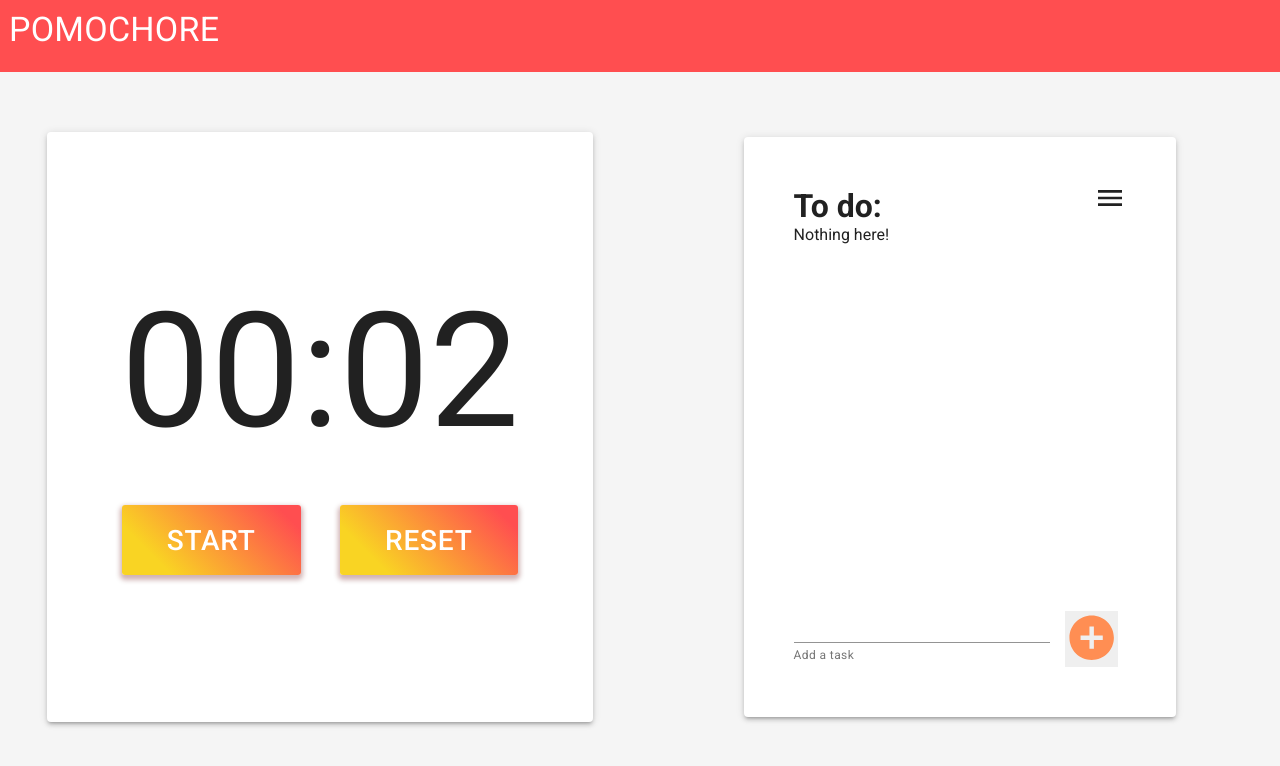
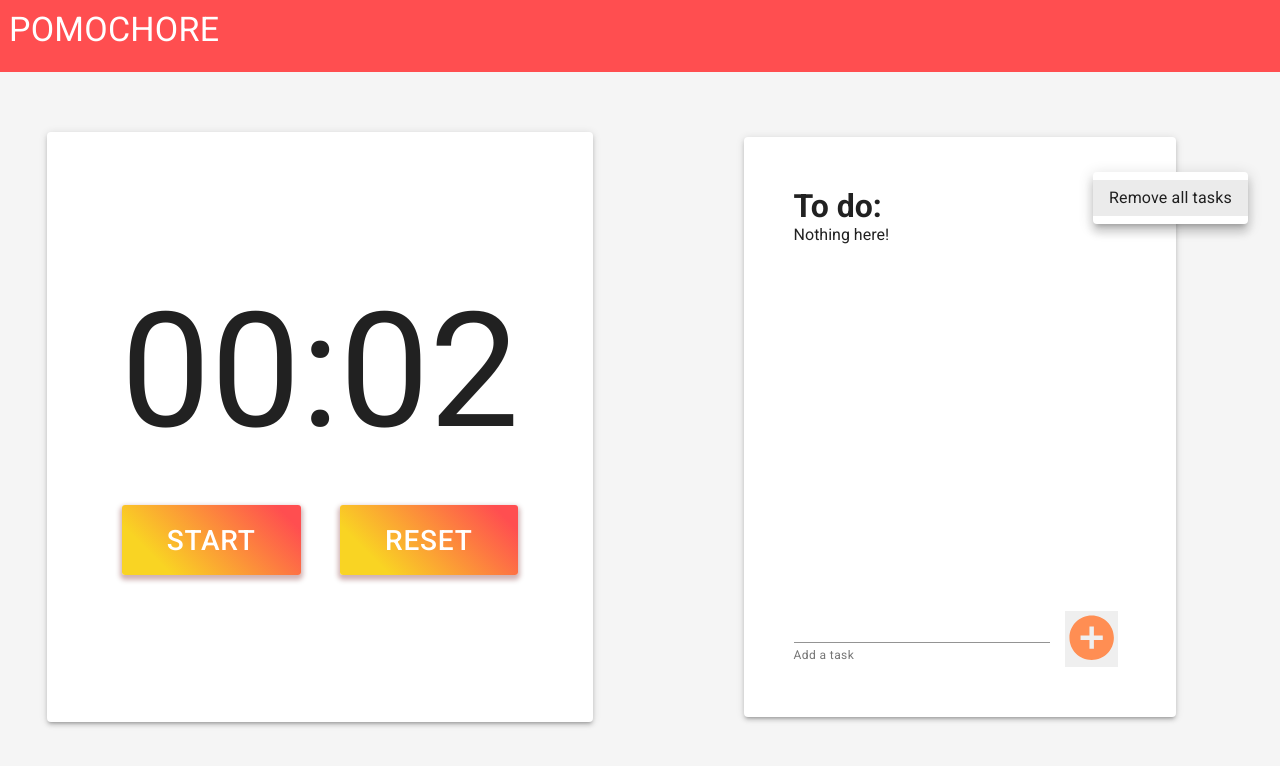
Before and after one commit to didemertens/pomodoro-app, a React (Create React App) app: page / in a window 1280 px wide. Both pictures are taken after a click on the icon 1110 px from the left and 197 px from the top of the page. Shown: the top 766 px of the page. Built offline with nearby package versions, Linux system fonts and the light colour scheme.

Commit message:
added menu item to todo list

```diff
--- a/src/components/todo/Todo.js
+++ b/src/components/todo/Todo.js
@@ -4,11 +4,26 @@ import { connect } from 'react-redux'
 import AddCircleOutlinedIcon from '@material-ui/icons/AddCircleOutlined'
 import DeleteForeverSharpIcon from '@material-ui/icons/DeleteForeverSharp'
 import MenuIcon from '@material-ui/icons/Menu'
-import { TextField, Checkbox } from '@material-ui/core'
+import { TextField, Checkbox, Button, Menu, MenuItem } from '@material-ui/core'
 
 import { addToList, deleteToList, checkTodo, errorForm, removeAllTasks } from '../../actions'
 
 class Todo extends React.Component {
+  state = {
+    menuOpen: false,
+    anchorEl: null
+  }
+
+  handleMenu = (e) => {
+    this.setState({menuOpen: !this.state.menuOpen})
+    this.setState({anchorEl: e.currentTarget})
+  }
+
+ handleClose = () => {
+    this.setState({menuOpen: !this.state.menuOpen})
+  }
+
+  //
 
   handleSubmit = (e) => {
     e.preventDefault()
@@ -21,19 +36,36 @@ class Todo extends React.Component {
     }
   }
 
-  handleMenuClick = () => {
-    this.props.removeAllTasks()
-    // remove a task (show delete icon)
-    // remove all tasks (empty array)
-  }
-
   render() {
+    console.log(this.state)
     return (
       <div className="todo-main-container" data-test="todo-component">
         <div className="todo-container-header">
-          <div className="todo-container-header--menu">
+          <div className="todo-container-header--titlemenu">
             <h1>To do:</h1>
-            <MenuIcon onClick={this.handleMenuClick} />
+            <div className="todo-container-header--menu">
+              <MenuIcon onClick={this.handleMenu} />
+              <Menu
+                id="simple-menu"
+                anchorEl={this.state.anchorEl}
+                keepMounted
+                open={this.state.menuOpen}
+                onClose={this.handleClose}
+              >
+                <MenuItem onClick={() => {
+                  this.handleClose()
+                  this.props.removeAllTasks()}}
+                  >Remove all tasks</MenuItem>
+
+                {/* <MenuItem onClick={this.handleClose}>My account</MenuItem>
+                <MenuItem onClick={this.handleClose}>Logout</MenuItem> */}
+              </Menu>
+            </div>
+
+
+
+
+
           </div>
           <div data-test="todo-list-container">
             {
--- a/src/styles/components/toDo.scss
+++ b/src/styles/components/toDo.scss
@@ -11,7 +11,7 @@
     overflow: auto;
   }
 
-  .todo-container-header--menu {
+  .todo-container-header--titlemenu {
     display: flex;
     justify-content: space-between;
     svg {
@@ -23,6 +23,7 @@
       }
     }
   }
+
 }
 
 .todo-button--delete, .todo-button--add {
```
